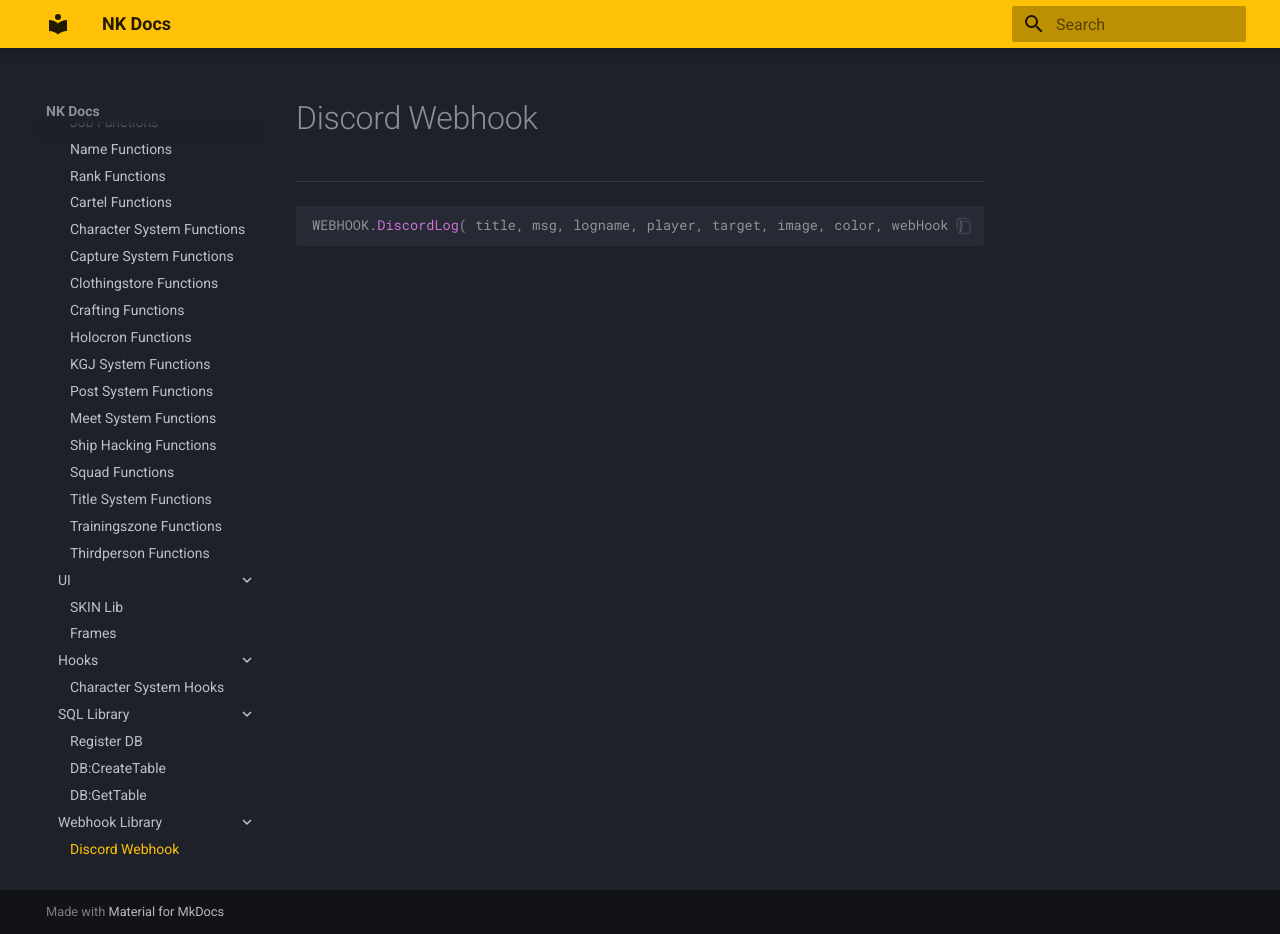
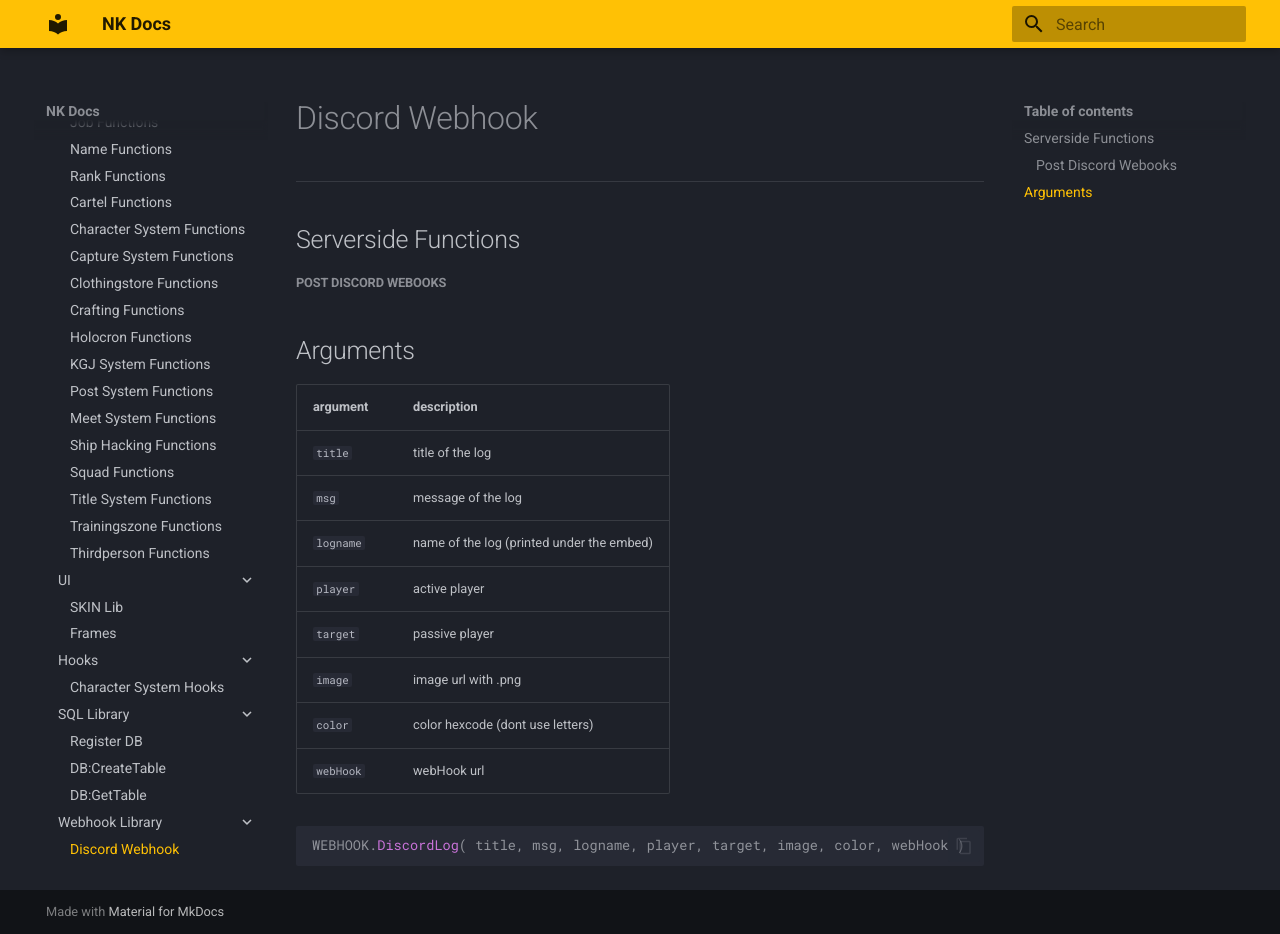
Before and after one commit to xCraith/nkdocs, an MkDocs documentation site: the page built from docs/webhooklib.md, in a window 1280 px wide and 934 px high. Built offline with MkDocs 1.6.1 and Material for MkDocs 9.7.7, drawn with Linux system fonts in a browser that asks for light colours.

Commit message:
Update webhooklib.md
extra description

````diff
--- a/docs/webhooklib.md
+++ b/docs/webhooklib.md
@@ -2,6 +2,23 @@
 
 ------------
 
+## Serverside Functions
+
+##### Post Discord Webooks
+
+## Arguments
+
+| argument                     | description                                      |
+|------------------------------|--------------------------------------------------|
+| `title`                      | title of the log                                 |
+| `msg`                        | message of the log                               |
+| `logname`                    | name of the log (printed under the embed)        |
+| `player`                     | active player                                    |
+| `target`                     | passive player                                   |
+| `image`                      | image url with .png                              |
+| `color`                      | color hexcode (dont use letters)                 |
+| `webHook`                    | webHook url                                      |
+
 ```lua
 WEBHOOK.DiscordLog( title, msg, logname, player, target, image, color, webHook )
 ```
````
